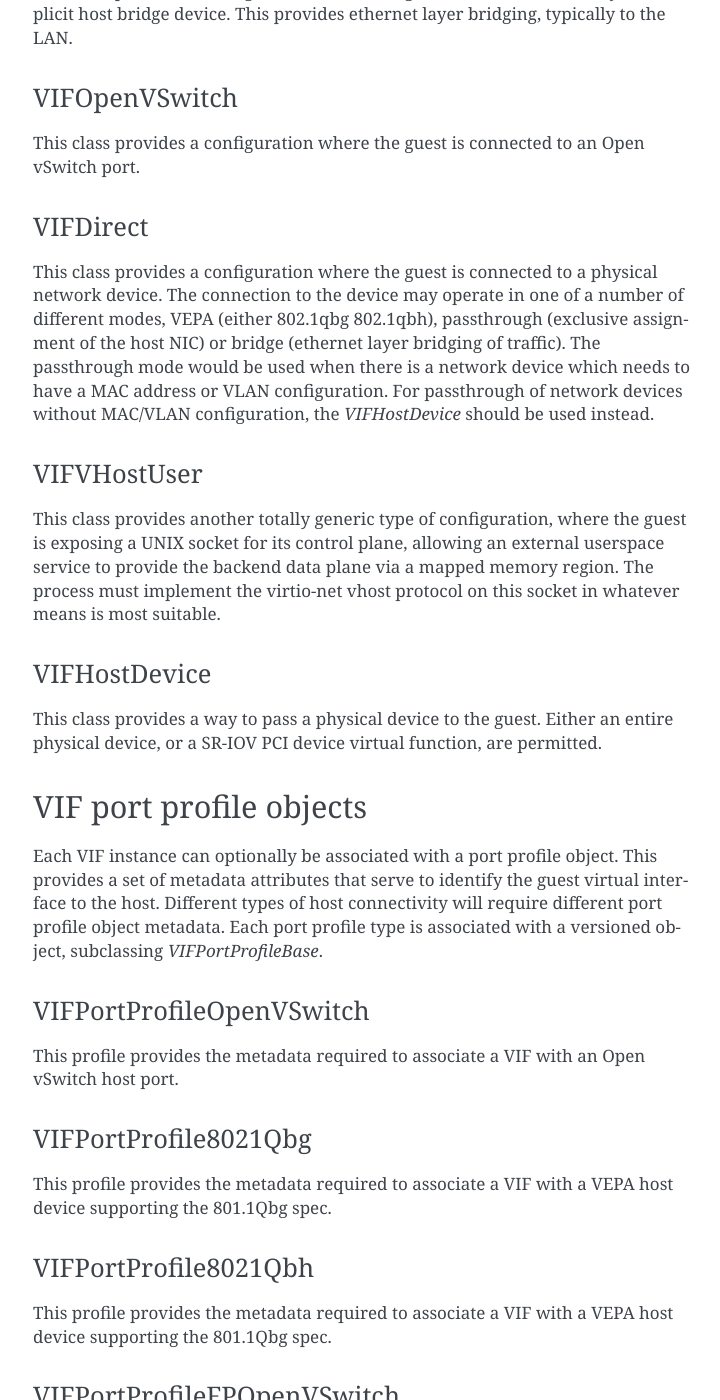
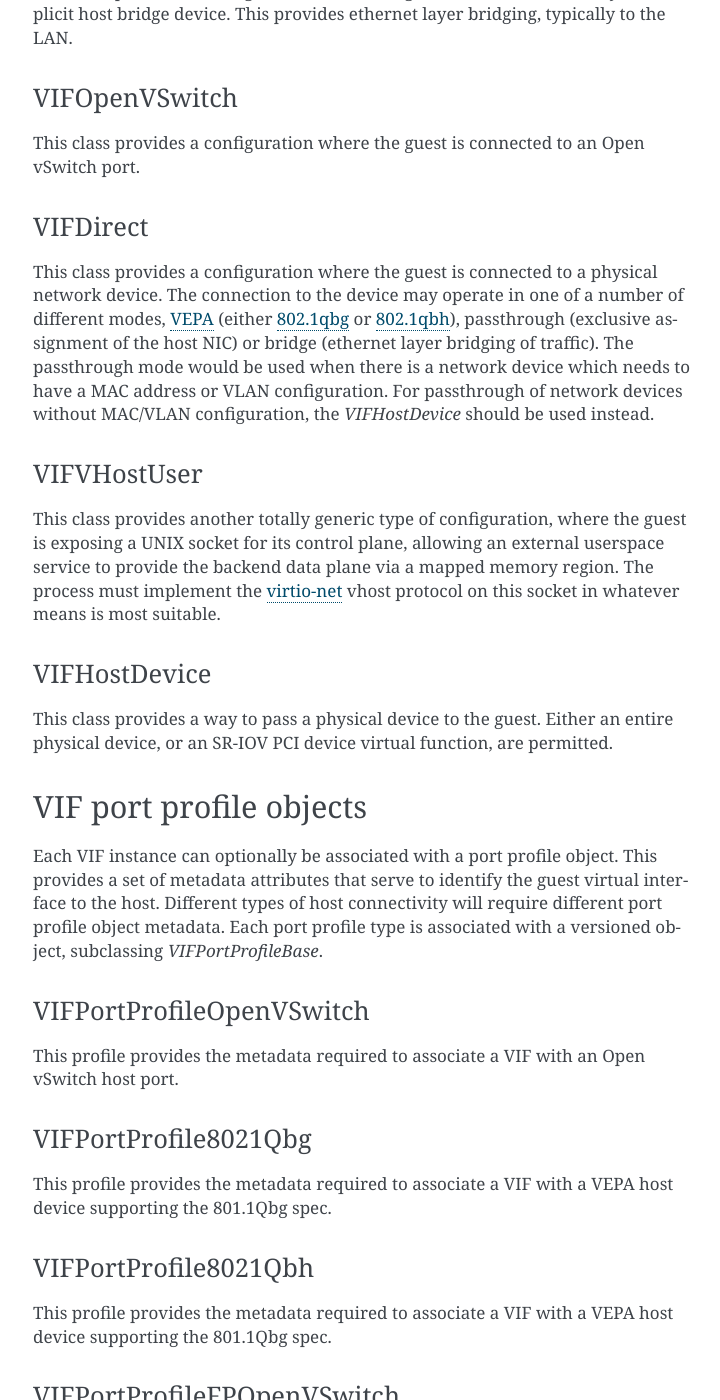
Before and after one commit to openstack/os-vif, a Sphinx documentation site: the page built from doc/source/vif_types.rst, in a window 1280 px wide and 1400 px high, scrolled down 661 px. Shown: the whole window, without its empty margins (387-1107 px from the left). Built offline with Sphinx 7.4.7, drawn with Linux system fonts in a browser that asks for light colours; pages that are not in the unit, such as notebooks, are missing from menus; some of the changed text lies outside the part shown.

```diff
--- a/doc/source/index.rst
+++ b/doc/source/index.rst
@@ -8,6 +8,7 @@ Contents:
 
    vif_types
    host_info
+   glossary
 
 Indices and tables
 ==================
--- a/doc/source/vif_types.rst
+++ b/doc/source/vif_types.rst
@@ -41,11 +41,12 @@ VIFDirect
 
 This class provides a configuration where the guest is connected to a physical
 network device. The connection to the device may operate in one of a number of
-different modes, VEPA (either 802.1qbg 802.1qbh), passthrough (exclusive
-assignment of the host NIC) or bridge (ethernet layer bridging of traffic). The
-passthrough mode would be used when there is a network device which needs to
-have a MAC address or VLAN configuration. For passthrough of network devices
-without MAC/VLAN configuration, the `VIFHostDevice` should be used instead.
+different modes, :term:`VEPA` (either :term:`802.1qbg` or :term:`802.1qbh`),
+passthrough (exclusive assignment of the host NIC) or bridge (ethernet layer
+bridging of traffic). The passthrough mode would be used when there is a
+network device which needs to have a MAC address or VLAN configuration. For
+passthrough of network devices without MAC/VLAN configuration, the
+`VIFHostDevice` should be used instead.
 
 VIFVHostUser
 ------------
@@ -53,14 +54,14 @@ VIFVHostUser
 This class provides another totally generic type of configuration, where the
 guest is exposing a UNIX socket for its control plane, allowing an external
 userspace service to provide the backend data plane via a mapped memory region.
-The process must implement the virtio-net vhost protocol on this socket in
-whatever means is most suitable.
+The process must implement the :term:`virtio-net` vhost protocol on this socket
+in whatever means is most suitable.
 
 VIFHostDevice
 -------------
 
 This class provides a way to pass a physical device to the guest.  Either an
-entire physical device, or a SR-IOV PCI device virtual function, are permitted.
+entire physical device, or an SR-IOV PCI device virtual function, are permitted.
 
 
 VIF port profile objects
@@ -93,14 +94,14 @@ device supporting the 801.1Qbg spec.
 VIFPortProfileFPOpenVSwitch
 ---------------------------
 
-This profile provides the metadata required to associate a fast path vhost-user
-VIF with an Open vSwitch port.
+This profile provides the metadata required to associate a fast path :term:`vhost-user`
+VIF with an :term:`Open vSwitch` port.
 
 VIFPortProfileFPBridge
 ----------------------
 
 This profile provides the metadata required to associate a fast path vhost-user
-VIF with a Linux bridge port.
+VIF with a :term:`Linux bridge` port.
 
 VIFPortProfileFPTap
 -------------------
```
Also changed, not shown: doc/source/glossary.rst (added, +165 -0 lines).
